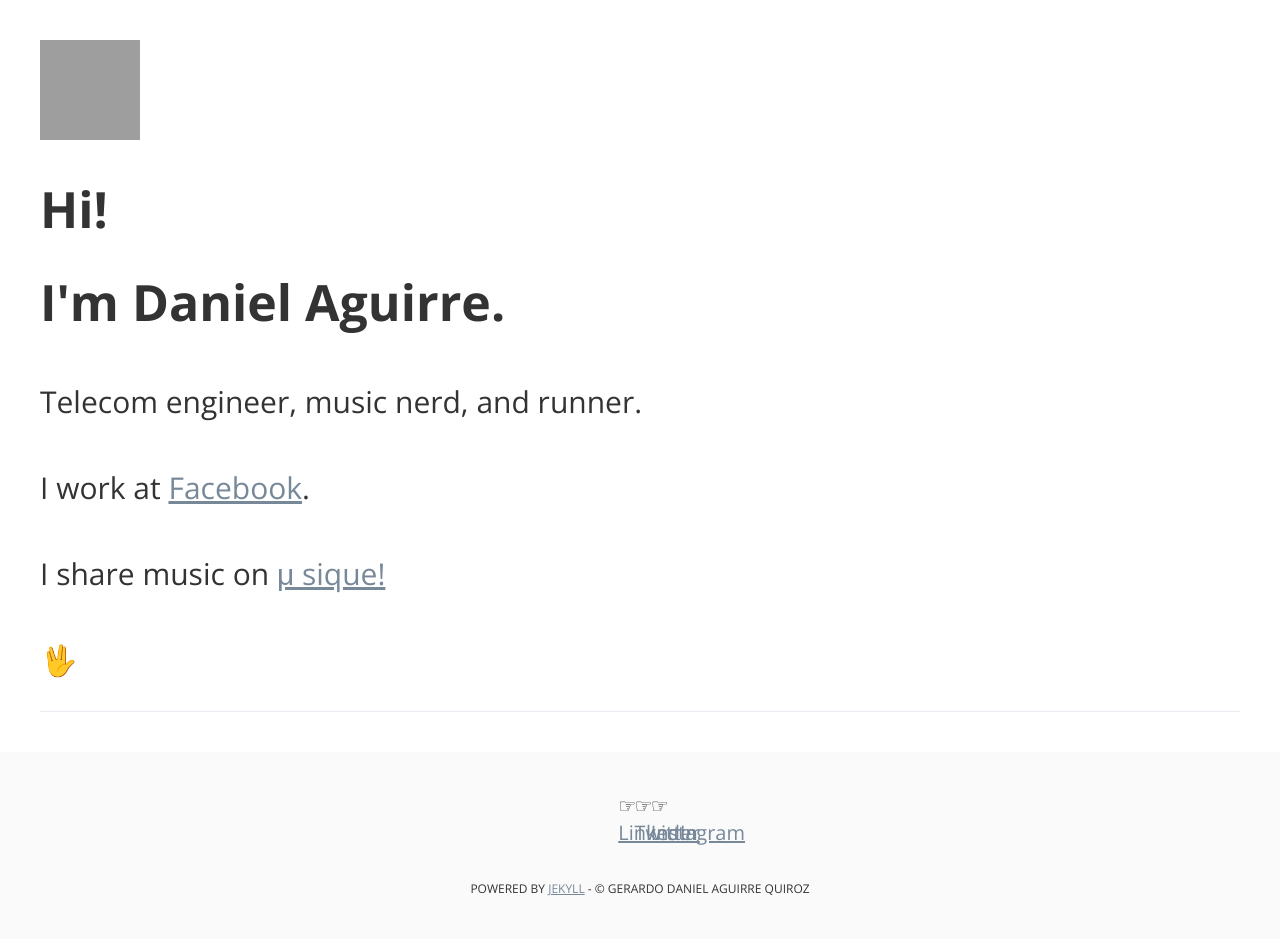
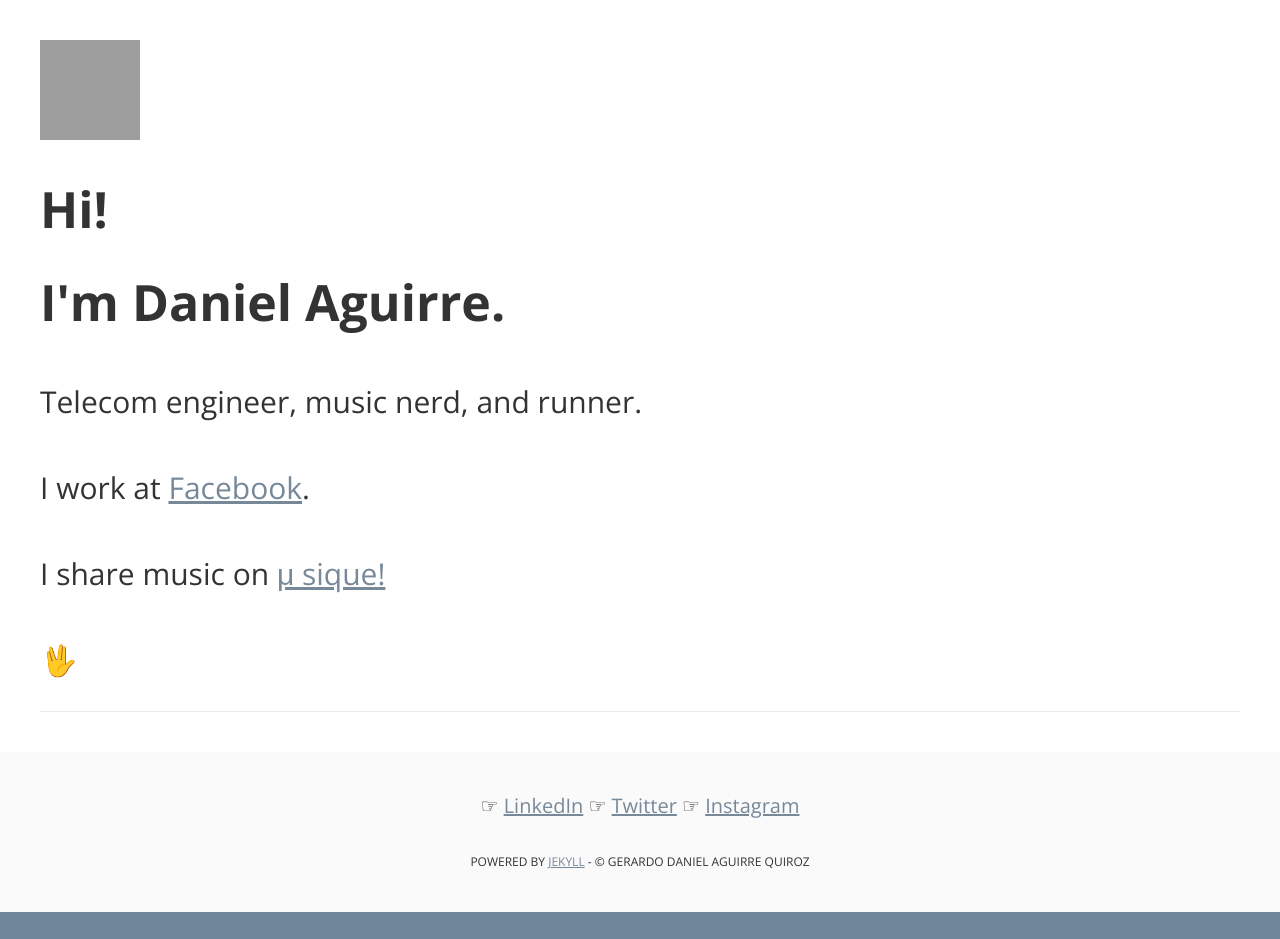
Before and after one commit to gdaq/gdaq.github.io, a Jekyll site: the page built from index.html, in a window 1280 px wide. Built offline with Jekyll 4.4.1, drawn with Linux system fonts in a browser that asks for light colours; the list of posts is cut into pages by our own code; after the commit the page ends 912 px from its top, so only the background shows below that; grey boxes are pictures that could not be loaded.

Commit message:
Update default.html

```diff
--- a/_layouts/default.html
+++ b/_layouts/default.html
@@ -93,12 +93,12 @@
       </main> -->
 
       <footer>
-          <span style="display:inline-block; width: 11px;">☞ <a align="left" target="_blank" href="https://www.linkedin.com/in/gerardodanielaguirre/">LinkedIn</a></span>
+          <span align="left">☞ <a target="_blank" href="https://www.linkedin.com/in/gerardodanielaguirre/">LinkedIn</a></span>
           {% if site.twitter %}
-           <span style="display:inline-block; width: 11px;">☞ <a align="center" target="_blank" href="http://twitter.com/{{ site.twitter }}">Twitter</a></span>
+          <span align="center">☞ <a target="_blank" href="http://twitter.com/{{ site.twitter }}">Twitter</a></span>
           {% endif %}
           {% if site.instagram %}
-           <span style="display:inline-block; width: 11px;">☞ <a align="center" target="_blank" href="http://instagram.com/{{ site.instagram }}">Instagram</a></span>
+          <span align="right">☞ <a target="_blank" href="http://instagram.com/{{ site.instagram }}">Instagram</a></span>
           {% endif %}
 
 	      <p></p>
```
